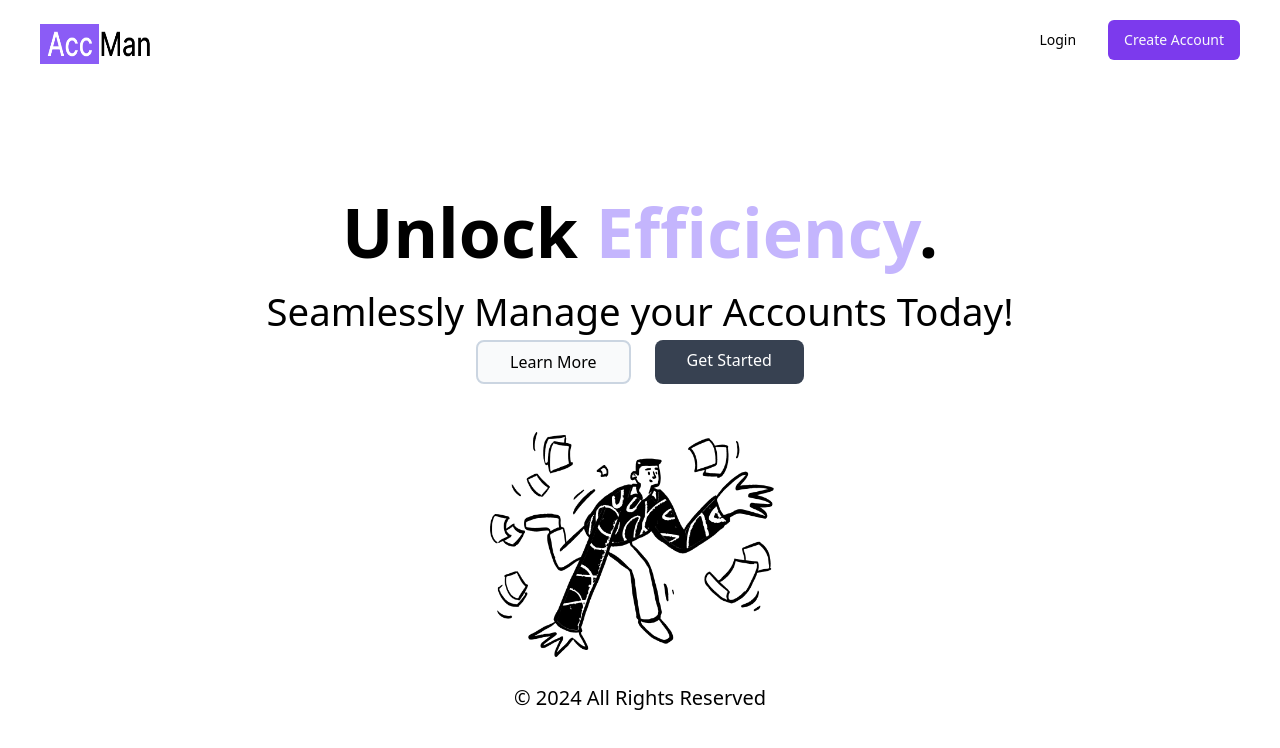
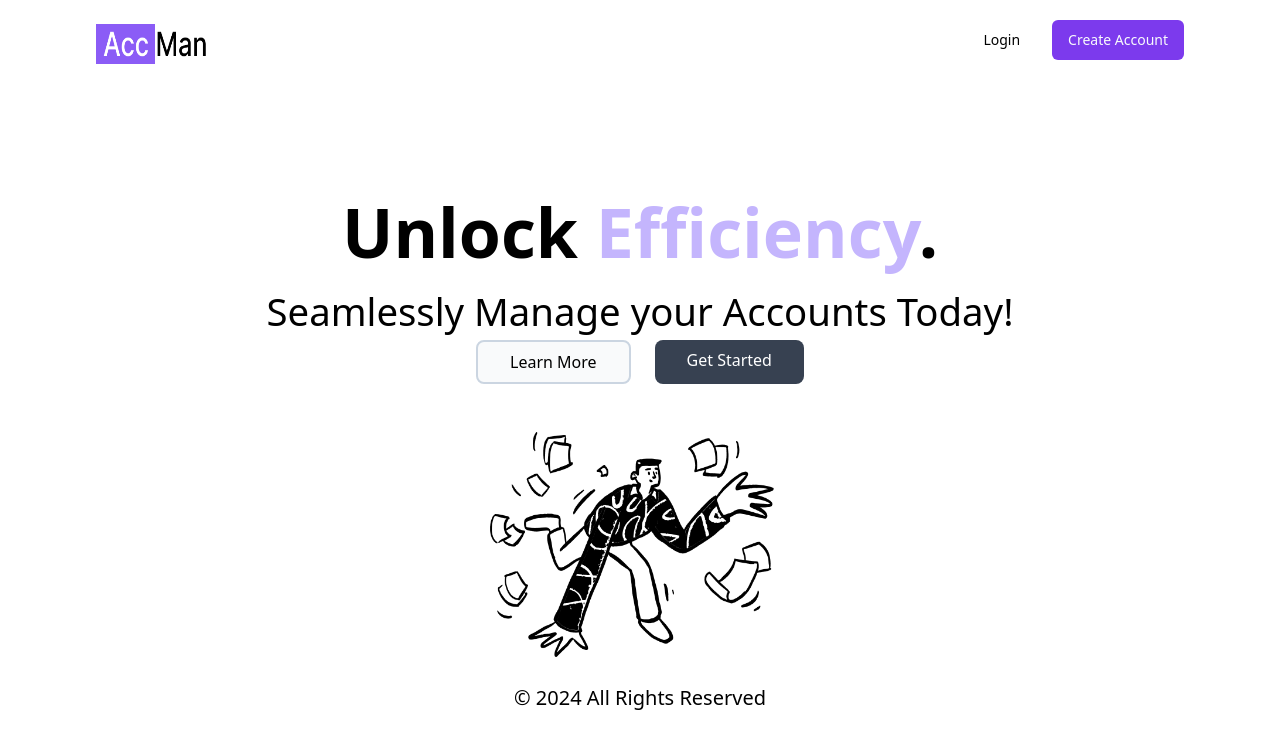
Before and after one commit to skippergoroye/Account-Management-system, a React (Vite) app: page / in a window 1280 px wide. Shown: the top 748 px of the page. Built offline with nearby package versions, Linux system fonts and the light colour scheme.

Commit message:
refactored logo

```diff
--- a/src/components/Navbar.jsx
+++ b/src/components/Navbar.jsx
@@ -1,6 +1,4 @@
 import { useState } from "react";
-import { FontAwesomeIcon } from "@fortawesome/react-fontawesome";
-import { faBars } from "@fortawesome/free-solid-svg-icons";
 import { Link } from "react-router-dom";
 import Logo from "../assets/PNG/logo.png";
 import { Button } from "./ui/button";
@@ -19,7 +17,7 @@
         <div className="font-bold text-2xl cursor-pointer flex items-center font-[Poppins] text-gray-800">
           <span className="pt-2 mr-1 text-3xl text-indigo-600 w-28">
             <Link to="/">
-              <img src={Logo} alt="Logo" className="h-[40px]" />
+              <img src={Logo} alt="Logo" className="h-[40px] md:ml-14" />
             </Link>
           </span>
         </div>
@@ -32,7 +30,7 @@
         </div>
 
         <ul
-          className={`logo md:flex md:items-center md:pb-0 pb-0 absolute md:static bg-white md:z-auto z-[-1] left-0 w-full md:w-auto md:pl-0 pl-9 transition-all duration-500 ease-in ${
+          className={`logo md:flex md:items-center md:pb-0 mr-14 pb-0 absolute md:static bg-white md:z-auto z-[-1] left-0 w-full md:w-auto md:pl-0 pl-9 transition-all duration-500 ease-in ${
             open ? "top-16 " : "top-[-90px]"
           } origin-top `}
         >
```
